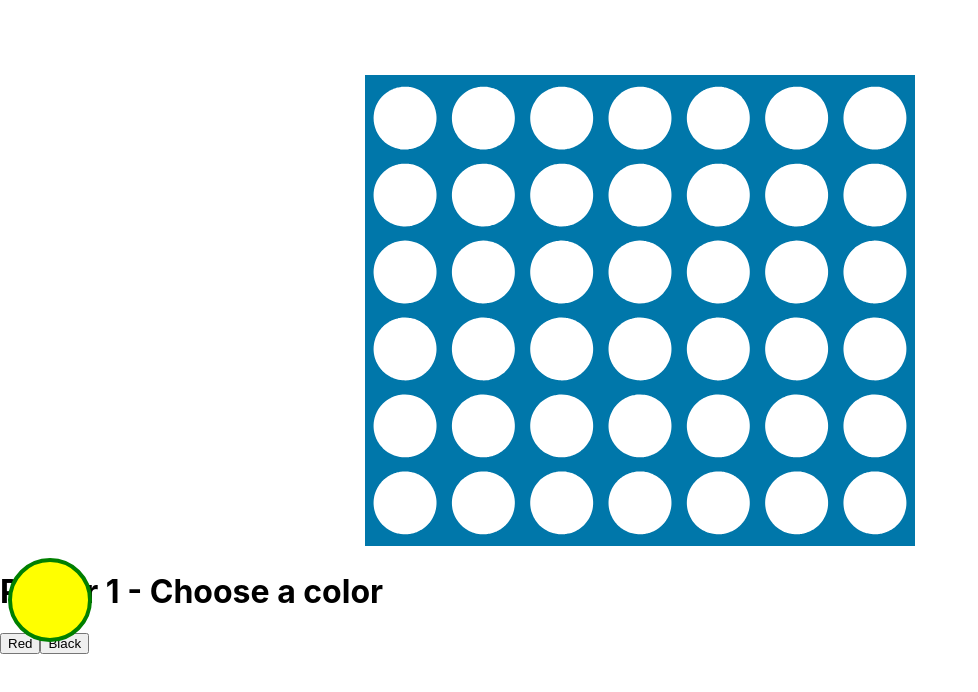
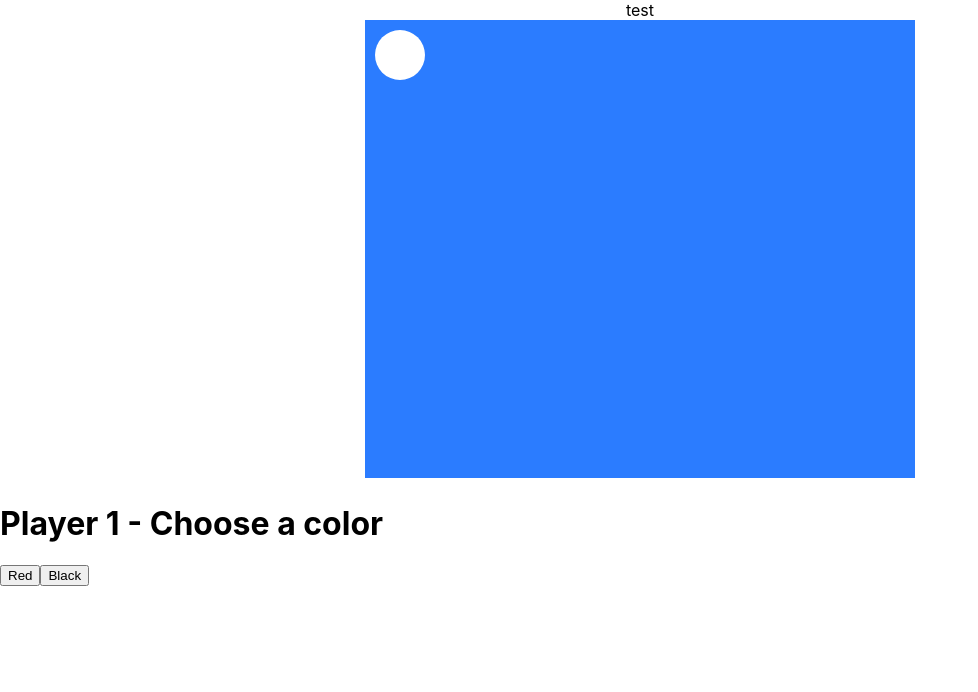
Before and after one commit to Tim-Kerr/Connect4, a React (Create React App) app: page / in a window 1280 px wide. Both pictures are taken after a click on the button "Black". Shown: the top 692 px of the page, without its empty margins (0-978 px from the left). Built offline with nearby package versions, Linux system fonts and the light colour scheme.

Commit message:
master: Added svg.js

```diff
--- a/package.json
+++ b/package.json
@@ -7,10 +7,12 @@
     "@types/node": "12.7.3",
     "@types/react": "16.9.2",
     "@types/react-dom": "16.9.0",
+    "@types/svg.js": "^2.3.1",
     "react": "^16.9.0",
     "react-dom": "^16.9.0",
     "react-responsive-modal": "^4.0.1",
     "react-scripts": "3.1.1",
+    "svg.js": "^2.7.1",
     "typescript": "3.6.2"
   },
   "scripts": {
--- a/src/components/Board.tsx
+++ b/src/components/Board.tsx
@@ -1,7 +1,9 @@
-import React from 'react';
+import React, { useEffect } from 'react';
 import board from '../assets/board.svg';
+import SVG from 'svg.js';
 
 const Board: React.FC = () => {
+    console.log('entering board')
     // const renderColumns = () => {
     //     const columns = [];
     //     for (let i = 0; i < 7; i++) {
@@ -9,6 +11,18 @@ const Board: React.FC = () => {
     //     }
     //     return columns;
     // }
+
+    useEffect(() => {
+        console.log('useEffect ran');
+        const svg = SVG('svg').size(600, 500);
+        const rect = svg.rect(600, 500).fill({ color: '#2b7cff' });
+        const circle = svg.ellipse(50, 50).move(10, 10).fill('black').attr({ width: '12.5%', height: '12.5%' });
+        const maskRect = svg.rect(0, 0).fill('white').attr({ width: '100%', height: '100%' });
+        const mask = svg.mask().add(maskRect).add(circle);
+        rect.maskWith(mask);
+
+    });
+
 
     return (
         // <div>
@@ -21,7 +35,9 @@ const Board: React.FC = () => {
         // </div>
 
         <div className='board'>
-            <div className="cols">
+            test
+            <div id='svg' />
+            {/* <div className="cols">
                 <div></div>
                 <div></div>
                 <div></div>
@@ -29,8 +45,8 @@ const Board: React.FC = () => {
                 <div></div>
                 <div></div>
                 <div></div>
-            </div>
-            <img className='board-img' src={board} alt='' />
+            </div> */}
+            {/* <img className='board-img' src={board} alt='' /> */}
         </div>
     );
 }
--- a/src/components/Game.tsx
+++ b/src/components/Game.tsx
@@ -29,7 +29,7 @@ const Game: React.FC = () => {
         <button onClick={() => startGame(Color.BLACK)}>Black</button>
       </Modal>
       {gameStart && <Board />}
-      {gameStart && <GamePiece color={turn} />}
+      {/* {gameStart && <GamePiece color={turn} />} */}
     </div>
   );
 }
--- a/src/styles/App.css
+++ b/src/styles/App.css
@@ -40,3 +40,8 @@
 .gamepiece {
   position: absolute;
 }
+
+.board svg {
+  width: 100%;
+  height: auto;
+}
```
Also changed, not shown: 1 other file (tests, documents, lock files or other folders).
